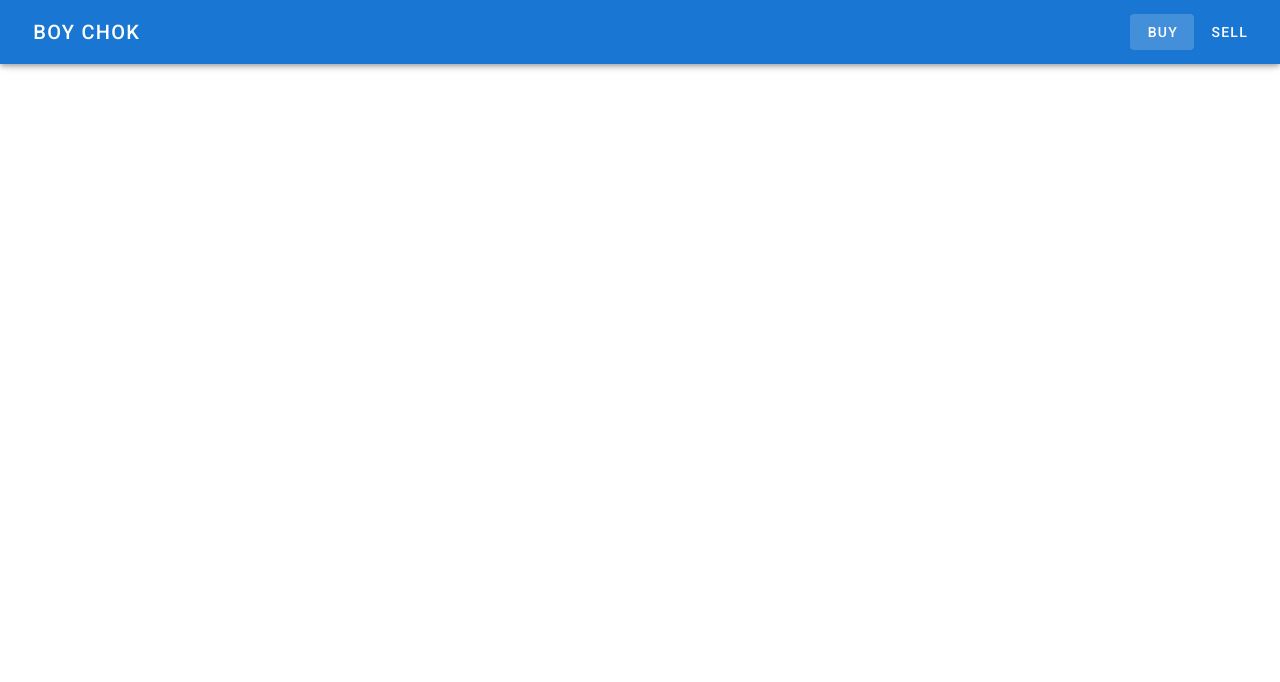
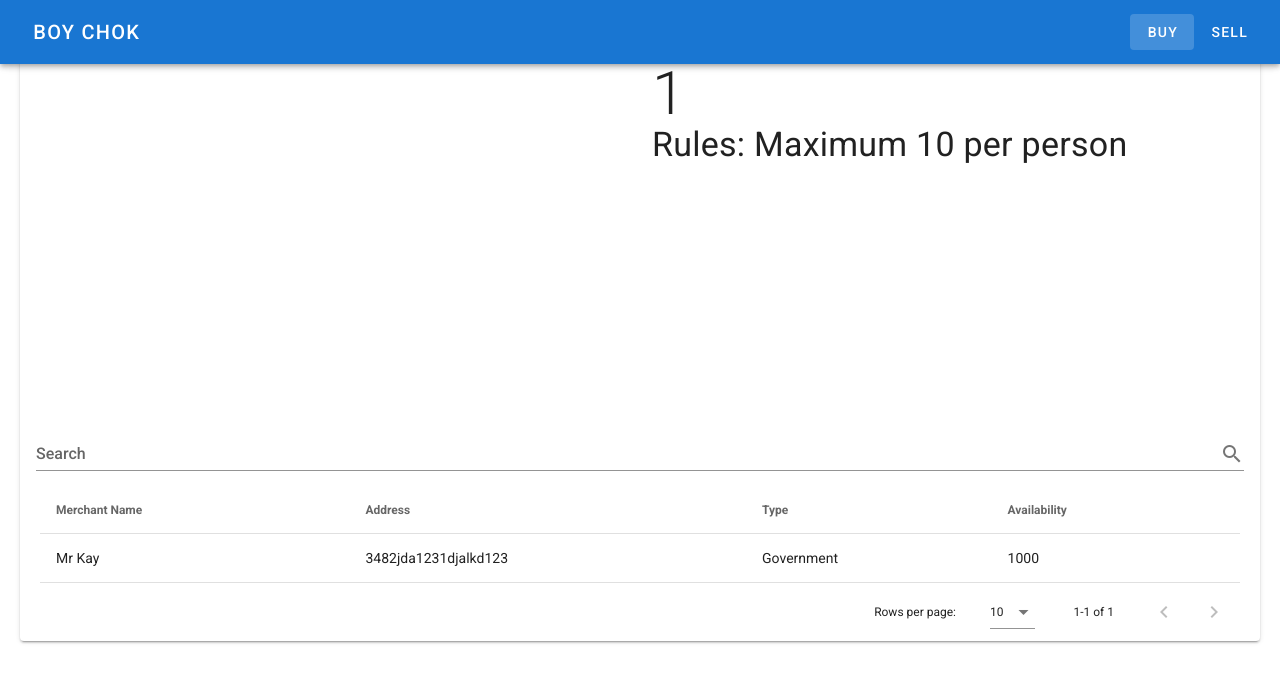
Before and after one commit to thekana/bokChoyPorkBelly, a Vue app in the folder frontend/: page /market/1 in a window 1280 px wide. Shown: the top 682 px of the page. Built offline with nearby package versions, Linux system fonts and the light colour scheme.

Commit message:
data table

```diff
--- a/frontend/src/App.vue
+++ b/frontend/src/App.vue
@@ -12,9 +12,9 @@
         Sell
       </v-btn>
     </v-app-bar>
-    <v-content>
+    <v-main>
       <router-view></router-view>
-    </v-content>
+    </v-main>
   </v-app>
 </template>
 
--- a/frontend/src/components/ResourceCard.vue
+++ b/frontend/src/components/ResourceCard.vue
@@ -1,5 +1,5 @@
 <template>
-  <v-card class="mx-auto" max-width="400">
+  <v-card class="mx-auto" max-width="400" @click="handle">
     <v-img
       class="white--text align-end"
       height="200px"
@@ -9,16 +9,6 @@
     <v-card-text class="text--primary">
       <div>{{ title }}</div>
     </v-card-text>
-
-    <v-card-actions>
-      <v-btn color="orange" text>
-        DUMMY
-      </v-btn>
-
-      <v-btn color="orange" text>
-        DUMMY
-      </v-btn>
-    </v-card-actions>
   </v-card>
 </template>
 
@@ -33,7 +23,11 @@ export default {
     return {};
   },
   computed: {},
-  methods: {},
+  methods: {
+    handle() {
+      this.$router.push({ path: `/market/${this.title}` });
+    },
+  },
 };
 </script>
 
--- a/frontend/src/main.js
+++ b/frontend/src/main.js
@@ -1,12 +1,12 @@
-import Vue from 'vue'
-import App from './App.vue'
-import vuetify from './plugins/vuetify';
-import router from './router'
+import Vue from "vue";
+import App from "./App.vue";
+import vuetify from "./plugins/vuetify";
+import router from "./plugins/router";
 
-Vue.config.productionTip = false
+Vue.config.productionTip = false;
 
 new Vue({
   vuetify,
   router,
-  render: h => h(App)
-}).$mount('#app')
+  render: (h) => h(App),
+}).$mount("#app");
--- a/frontend/src/router/index.js
+++ b/frontend/src/plugins/router.js
@@ -2,6 +2,7 @@ import Vue from "vue";
 import VueRouter from "vue-router";
 import HelloWorld from "../components/HelloWorld";
 import Market from "../views/Market";
+import ResourceDetail from "../views/ResourceDetail";
 
 Vue.use(VueRouter);
 
@@ -10,13 +11,16 @@ const router = new VueRouter({
   routes: [
     {
       path: "/test",
-      name: "HelloWorld",
       component: HelloWorld,
     },
     {
       path: "/market",
-      name: "Market",
       component: Market,
+    },
+    {
+      path: "/market/:name",
+      component: ResourceDetail,
+      props: true,
     },
   ],
 });
--- /dev/null
+++ b/frontend/src/views/ResourceDetail.vue
@@ -0,0 +1,73 @@
+<template>
+  <div>
+    <v-card class="mx-5">
+      <v-row>
+        <v-col cols="6">
+          <v-img :src="require(`../assets/${img}`)" />
+        </v-col>
+        <v-col cols="6">
+          <div class="text-h2 title">{{ name }}</div>
+          <div class="text-h4">Rules: Maximum 10 per person</div>
+        </v-col>
+      </v-row>
+      <v-card-title>
+        <v-text-field
+          v-model="search"
+          append-icon="mdi-magnify"
+          label="Search"
+          single-line
+          hide-details
+        ></v-text-field>
+      </v-card-title>
+      <v-data-table
+        class="mx-5"
+        :headers="headers"
+        :items="items"
+        :search="search"
+      >
+      </v-data-table>
+    </v-card>
+  </div>
+</template>
+
+<script>
+export default {
+  name: "ResourceDetail",
+  props: {
+    name: String,
+  },
+  created() {
+    if (this.name.includes("hand")) {
+      this.img = "hand-sanitizer.jpg";
+    } else {
+      this.img = "mask.jpg";
+    }
+  },
+  data() {
+    return {
+      img: "",
+      search: "",
+      headers: [
+        { text: "Merchant Name", align: "start", value: "name" },
+        { text: "Address", value: "hash", sortable: false },
+        { text: "Type", value: "type" },
+        { text: "Availability", value: "avail" },
+      ],
+      items: [
+        {
+          name: "Mr Kay",
+          hash: "3482jda1231djalkd123",
+          type: "Government",
+          avail: 1000,
+        },
+      ],
+    };
+  },
+};
+</script>
+
+<style scoped>
+.title {
+  text-transform: capitalize;
+}
+</style>
```
